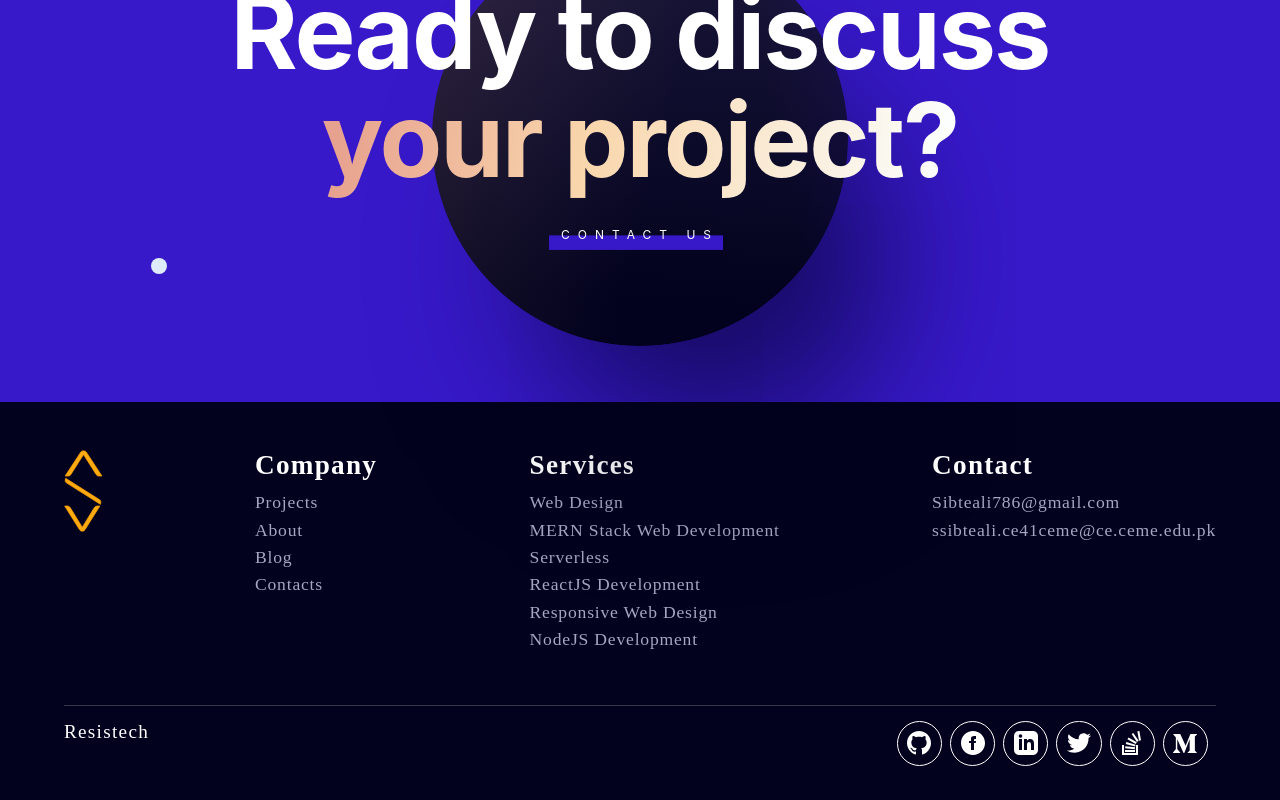
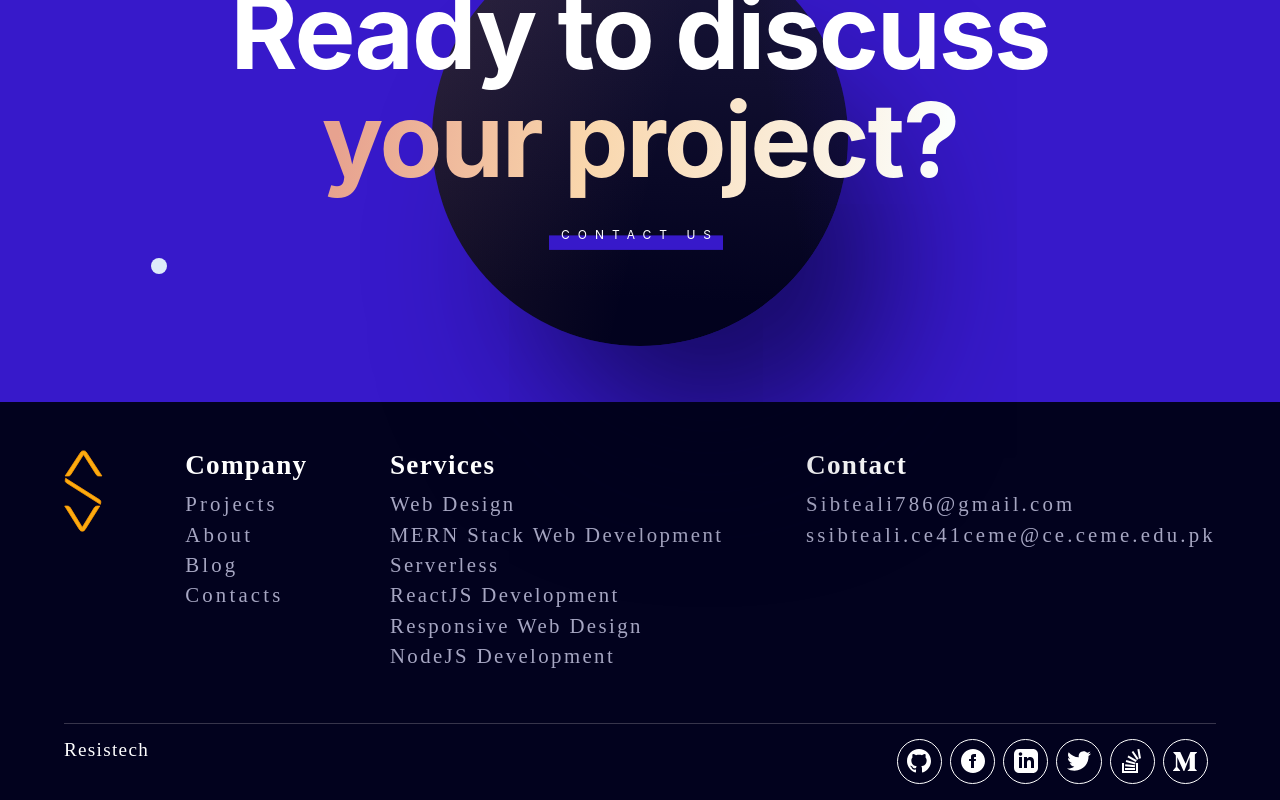
Before and after one commit to sibteali786/Portfolio_Animated, a React (Create React App) app: page / in a window 1280 px wide. Shown: the part 1021-1821 px from the top of the page. Built offline with nearby package versions, Linux system fonts and the light colour scheme; a web font is replaced by a local one.

Commit message:
changes in footer

```diff
--- a/src/Sass/components/footer.module.scss
+++ b/src/Sass/components/footer.module.scss
@@ -1,5 +1,5 @@
 @import "../Util/config";
-$shiftDistance:5%;
+$shiftDistance:0%;
 :export{
     shiftDistance: $shiftDistance;
 }
@@ -49,7 +49,8 @@ $shiftDistance:5%;
 
 
     p{
-        font-size: 1.1rem;
+        font-size: 1.3rem;
+        letter-spacing: 0.15rem;
         color: #a6a6c2;
         margin : 0.4rem 0;
 
@@ -63,7 +64,8 @@ $shiftDistance:5%;
     a{
         text-decoration: none;
         color:#a6a6c2;
-        font-size: 1.1rem;
+        font-size: 1.3rem;
+        letter-spacing: 0.2rem;
     }
 }
 
--- a/src/components/layout/Footer.js
+++ b/src/components/layout/Footer.js
@@ -28,8 +28,8 @@ function Footer() {
   const options = useMemo(() => {
     return {
       root: null,
-      rootMargin: "100px",
-      threshold: 0.1,
+      rootMargin: "300px",
+      threshold: 0,
     };
   });
 
@@ -43,7 +43,7 @@ function Footer() {
     }
     if (isVisible) {
       var distance = parseInt(variables.shiftDistance) / 100;
-      distance = (distance + scrollPosition / 100) * 7;
+      distance = (distance + scrollPosition / 100) * 5;
       console.log(distance);
       document
         .getElementsByTagName("footer")[0]
```
